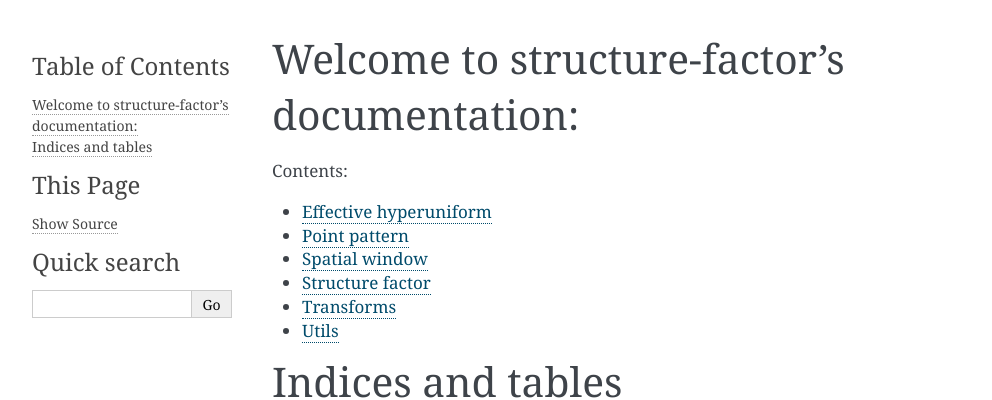
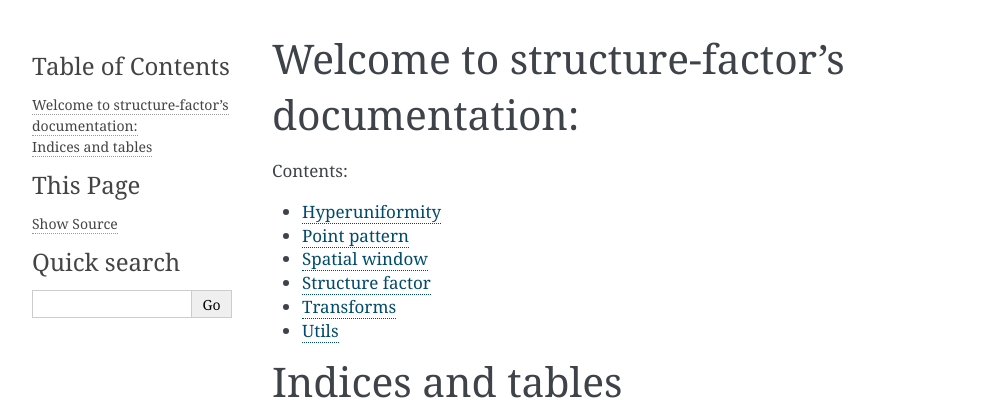
Before and after one commit to For-a-few-DPPs-more/structure-factor, a Sphinx documentation site: the page built from docs/index.rst, in a window 1280 px wide. Shown: the top 400 px of the page, without its empty margins (148-1140 px from the left). Built offline with Sphinx 7.4.7, drawn with Linux system fonts in a browser that asks for light colours; pages that are not in the unit, such as notebooks, are missing from menus.

Commit message:
update with the change of effective_hyperuniform to hyperuniformity

```diff
--- a/docs/effective_hyperuniform.rst
+++ b/docs/hyperuniformity.rst
@@ -1,7 +1,7 @@
-Effective hyperuniform
+Hyperuniformity
 #######################
 
-.. automodule:: structure_factor.effective_hyperuniform
+.. automodule:: structure_factor.hyperuniformity
     :members:
     :inherited-members:
     :show-inheritance:
--- a/docs/index.rst
+++ b/docs/index.rst
@@ -10,7 +10,7 @@ Welcome to structure-factor's documentation:
    :maxdepth: 2
    :caption: Contents:
 
-   effective_hyperuniform
+   hyperuniformity
    point_pattern
    spatial_windows
    structure_factor
```
